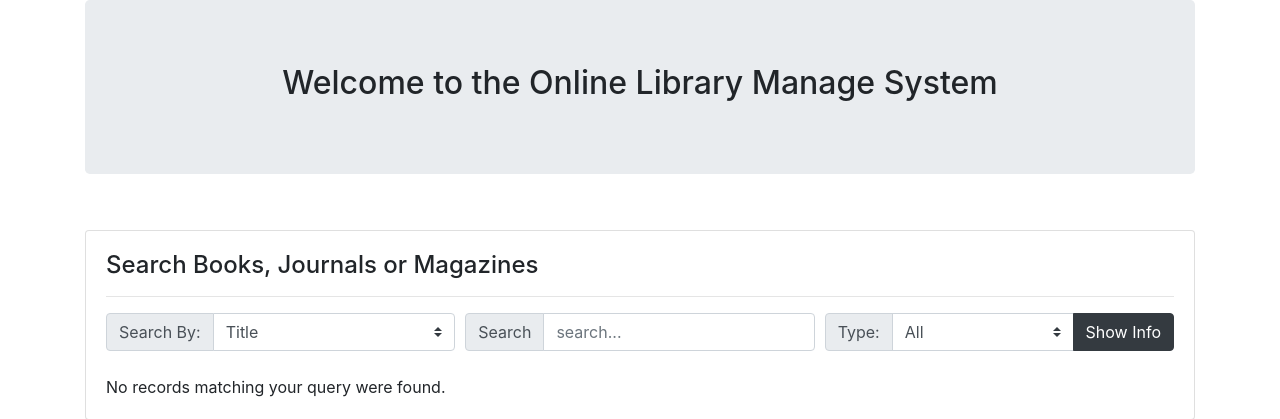
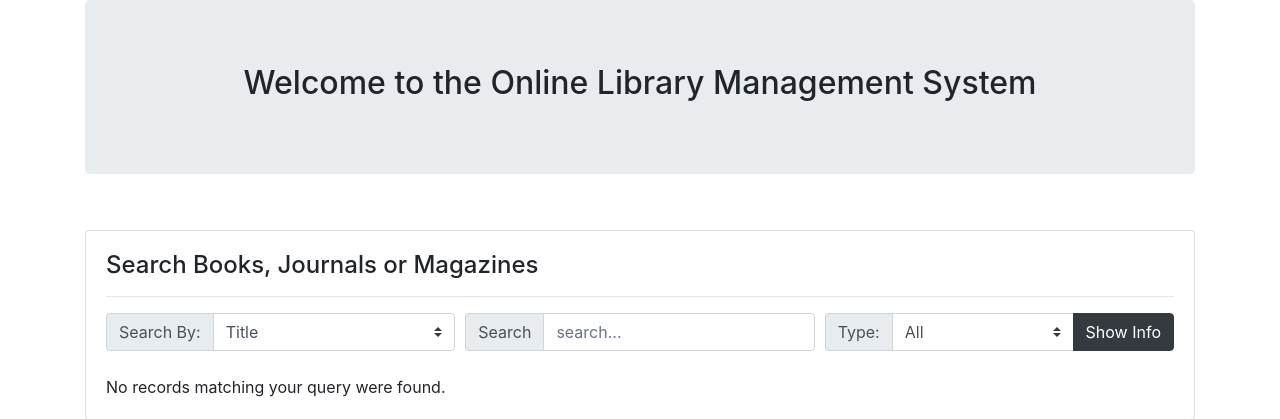
Before and after one commit to itsbgold/LibraryManagementSystem, a PHP site: page /index.php in a window 1280 px wide. Shown: the part 56-475 px from the top of the page. Run offline with PHP 8.4, Linux system fonts and the light colour scheme; data that the repository does not hold is empty.

Commit message:
Jumbotron error.

```diff
--- a/header.php
+++ b/header.php
@@ -55,6 +55,6 @@ session_start();
     <!--/.Navbar -->
     <main class="container">
         <div class="jumbotron text-center">
-            <h2>Welcome to the Online Library Manage System</h2>
+            <h2>Welcome to the Online Library Management System</h2>
         </div>
         <br>
```
